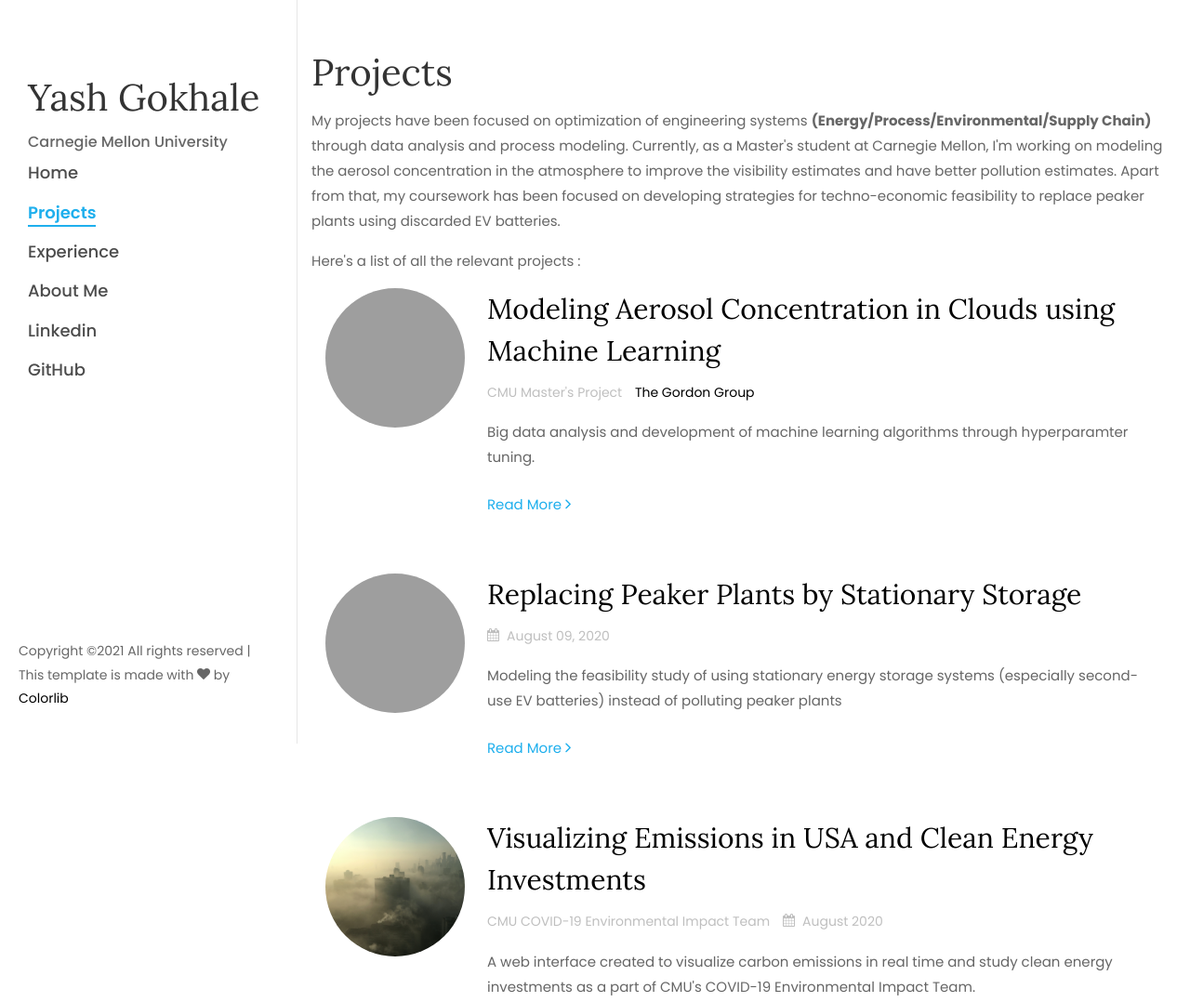
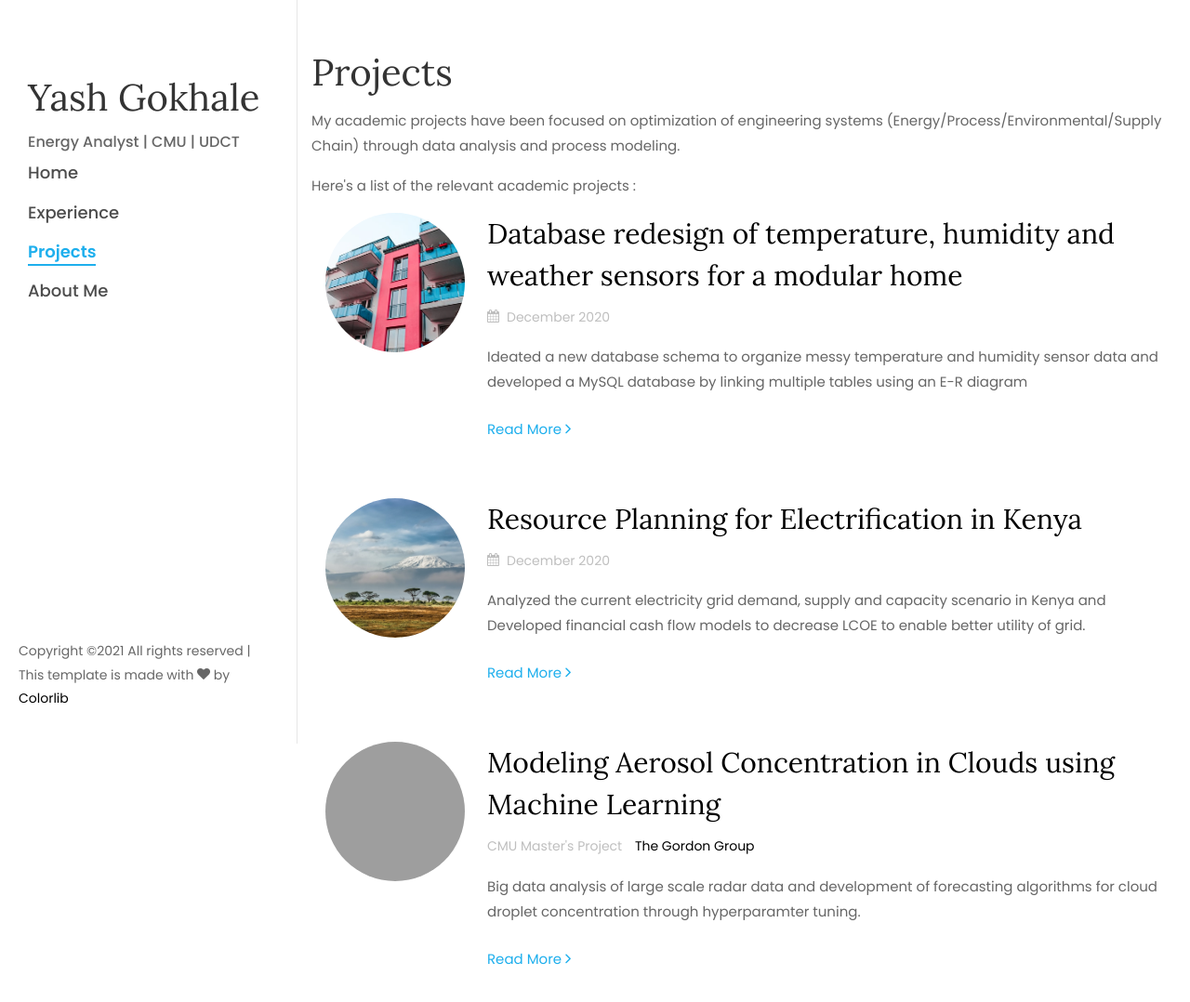
Before and after one commit to yashgokhale/yashgokhale.github.io, a plain HTML site: page projects.html in a window 1280 px wide. Shown: the top 1078 px of the page at 93% size. Drawn offline with Linux system fonts and the light colour scheme; some packages are replaced by stand-ins of ours; no server answers; grey boxes are pictures that could not be loaded; files whose address does not match are found by name.

Commit message:
Major Changes

```diff
--- a/projects.html
+++ b/projects.html
@@ -36,15 +36,11 @@
 			<nav id="colorlib-main-menu" role="navigation">
 				<ul>
           <h1>Yash Gokhale</h1>
-          <h6>Carnegie Mellon University</h6>
+          <h6>Energy Analyst | CMU | UDCT</h6>
           <li><a href="index.html">Home</a></li>
+          <li><a href="exp.html">Experience</a></li>
 					<li class="colorlib-active"><a href="projects.html">Projects</a></li>
-					<li><a href="exp.html">Experience</a></li>
 					<li><a href="contact.html">About Me</a></li>
-          <ul class="icons">
-            <li><a href="https://www.linkedin.com/in/yashsgokhale/" class="icon brands fa-linkedin"><span class="label">Linkedin</span></a></li>
-            <li><a href="https://github.com/yashgokhale" class="icon brands fa-github"><span class="label">GitHub</span></a></li>
-          </ul>
 				</ul>
 			</nav>
 
@@ -60,11 +56,42 @@
 	    		<div class="row d-flex">
             <div class="col py-5">
               <h1>Projects</h1>
-              <p>My projects have been focused on optimization of engineering systems <b>(Energy/Process/Environmental/Supply Chain)</b>
-              through data analysis and process modeling. Currently, as a Master's student at Carnegie Mellon, I'm working on modeling the
-            aerosol concentration in the atmosphere to improve the visibility estimates and have better pollution estimates. Apart from that, my coursework
-          has been focused on developing strategies for techno-economic feasibility to replace peaker plants using discarded EV batteries.
-      <p>Here's a list of all the relevant projects :</p>
+              <p>My academic projects have been focused on optimization of engineering systems (Energy/Process/Environmental/Supply Chain)
+              through data analysis and process modeling.
+      <p>Here's a list of the relevant academic projects :</p>
+
+      <div class="col-md-12">
+        <div class="blog-entry ftco-animate d-md-flex">
+          <a href="https://github.com/yashgokhale/Energy-Modeling/blob/main/Data%20Management%20for%20Civil%20Engineers/Final%20Report.pdf" class="img img-2" style="background-image: url(images/home.jpg);"></a>
+          <div class="text text-2 pl-md-4">
+            <h3 class="mb-2"><a href="https://github.com/yashgokhale/Energy-Modeling/blob/main/Data%20Management%20for%20Civil%20Engineers/Final%20Report.pdf">Database redesign of temperature, humidity and weather sensors for a modular home</a></h3>
+            <div class="meta-wrap">
+              <p class="meta">
+                <span><i class="icon-calendar mr-2"></i>December 2020</span>
+              </p>
+            </div>
+            <p class="mb-4">Ideated a new database schema to organize messy temperature and humidity sensor data and developed a MySQL database by linking multiple tables using an E-R diagram</p>
+            <p><a href="https://github.com/yashgokhale/Energy-Modeling/blob/main/Data%20Management%20for%20Civil%20Engineers/Final%20Report.pdf" class="btn-custom">Read More <span class="ion-ios-arrow-forward"></span></a></p>
+          </div>
+        </div>
+      </div>
+
+      <div class="col-md-12">
+        <div class="blog-entry ftco-animate d-md-flex">
+          <a href="https://github.com/yashgokhale/Energy-Modeling/blob/main/Energy%20Transport%20and%20Storage/Kenya%20Poster.pdf" class="img img-2" style="background-image: url(images/kenya.jpg);"></a>
+          <div class="text text-2 pl-md-4">
+            <h3 class="mb-2"><a href="https://github.com/yashgokhale/Energy-Modeling/blob/main/Energy%20Transport%20and%20Storage/Kenya%20Poster.pdf">Resource Planning for Electrification in Kenya</a></h3>
+            <div class="meta-wrap">
+              <p class="meta">
+                <span><i class="icon-calendar mr-2"></i>December 2020</span>
+              </p>
+            </div>
+            <p class="mb-4">Analyzed the current electricity grid demand, supply and capacity scenario in Kenya and Developed financial cash flow models to decrease LCOE to enable better utility of grid.</p>
+            <p><a href="https://github.com/yashgokhale/Energy-Modeling/blob/main/Energy%20Transport%20and%20Storage/Kenya%20Poster.pdf" class="btn-custom">Read More <span class="ion-ios-arrow-forward"></span></a></p>
+          </div>
+        </div>
+      </div>
+
               <div class="col-md-12">
                 <div class="blog-entry ftco-animate d-md-flex">
                   <a href="https://engineering.cmu.edu/accelerator/research/faculty/gordon-group.html" class="img img-2" style="background-image: url(images/cloud.jpg);"></a>
@@ -76,7 +103,7 @@
                         <span><a href="https://engineering.cmu.edu/accelerator/research/faculty/gordon-group.html">The Gordon Group</a></span>
                       </p>
                     </div>
-                    <p class="mb-4">Big data analysis and development of machine learning algorithms through hyperparamter tuning.</p>
+                    <p class="mb-4">Big data analysis of large scale radar data and development of forecasting algorithms for cloud droplet concentration through hyperparamter tuning.</p>
                     <p><a href="https://github.com/yashgokhale/Data-Analysis-ML-of-Cloud-Data" class="btn-custom">Read More <span class="ion-ios-arrow-forward"></span></a></p>
                   </div>
                 </div>
@@ -194,6 +221,15 @@
 				            </div>
 									</div>
 								</div>
+
+                <p> <b> External Links </b> </p>
+                <p><u><a href="https://www.linkedin.com/in/yashsgokhale/" class="button">LinkedIn</a> </u> |
+                <u><a href="https://github.com/yashgokhale" class="button">GitHub</a> </u> |
+                <u><a href="https://twitter.com/yashingcow" class="button">Twitter</a> </u></p>
+                <p><u><a href="https://calendly.com/yashsgokhale/30min" class="button">Virtual Coffee Chat</a> </u> |
+                <u> <a href="https://medium.com/@yashgokhale" class="button">Medium Entertainment Blog</a> </u> |
+                <u> <a href="https://medium.com/@ysg" class="button">Medium Technical Blog</a> </u></p>
+
 	</div><!-- END COLORLIB-PAGE -->
 
   <!-- loader -->
```
Also changed, not shown: contact.html (+13 -14 lines), exp.html (+12 -8 lines), index.html (+6 -6 lines), images/home.jpg (added), images/kenya.jpg (added).
